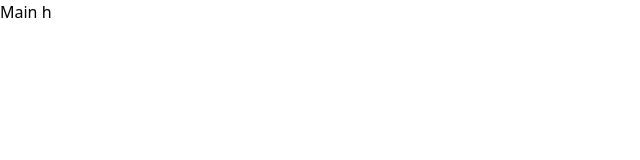
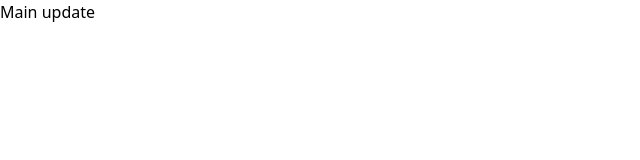
Before and after one commit to ystgd07/PeerNow-FE-, a React (Create React App) app: page / in a window 1280 px wide. Shown: the top 160 px of the page, without its empty margins (0-640 px from the left). Built offline with nearby package versions, Linux system fonts and the light colour scheme.

Commit message:
Update Main.jsx

```diff
--- a/src/pages/Main.jsx
+++ b/src/pages/Main.jsx
@@ -1,5 +1,5 @@
 import React from 'react';
 
 export default function Main() {
-  return <div>Main h</div>;
+  return <div>Main update</div>;
 }
```
